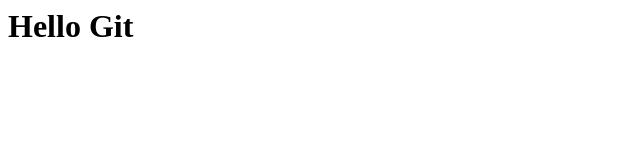
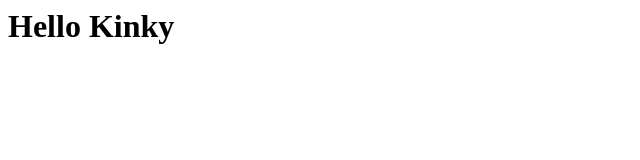
Before and after one commit to Kinky262/startjava, a plain HTML site: page index.html in a window 1280 px wide. Shown: the full height of the page, 0-640 px from the left. Drawn offline with Linux system fonts and the light colour scheme.

Commit message:
Wrong commit

```diff
--- a/index.html
+++ b/index.html
@@ -1 +1 @@
-<h1>Hello Git</h1>
+<h1>Hello Kinky</h1>
```
